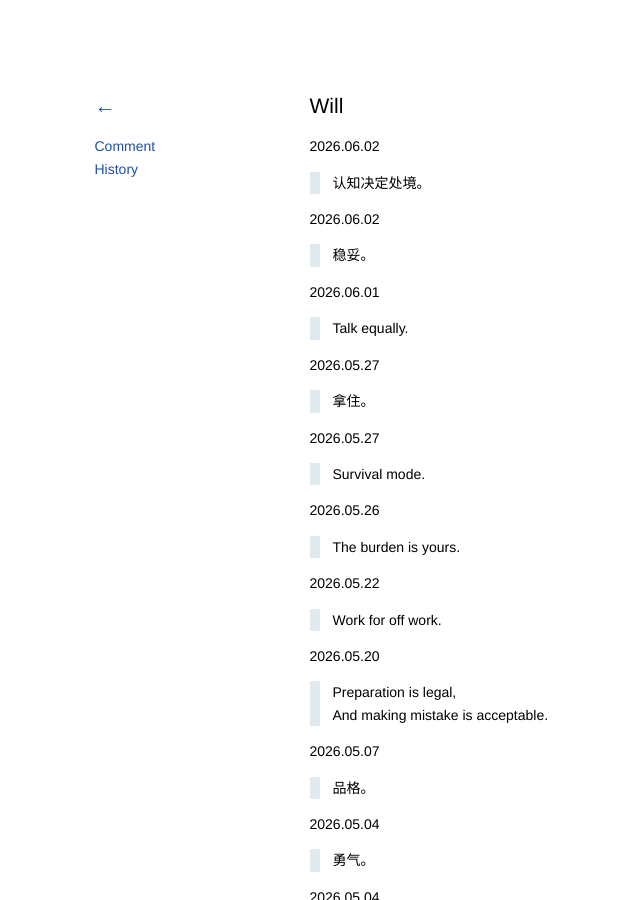
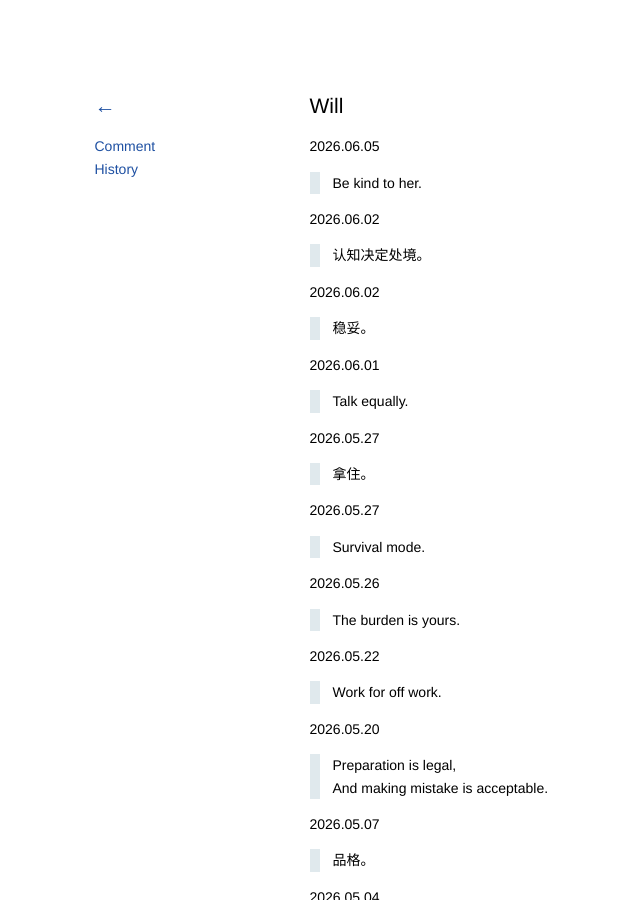
Before and after one commit to kidlj/awei, a Jekyll site: the page built from _wiki/will.md, in a window 1280 px wide and 900 px high. Shown: the whole window, without its empty margins (38-678 px from the left). Built offline with Jekyll 4.4.1, drawn with Linux system fonts in a browser that asks for light colours.

Commit message:
update will

```diff
--- a/_wiki/will.md
+++ b/_wiki/will.md
@@ -1,6 +1,10 @@
 ---
 title: Will
 ---
+
+2026.06.05
+
+> Be kind to her.
 
 2026.06.02
 
```
